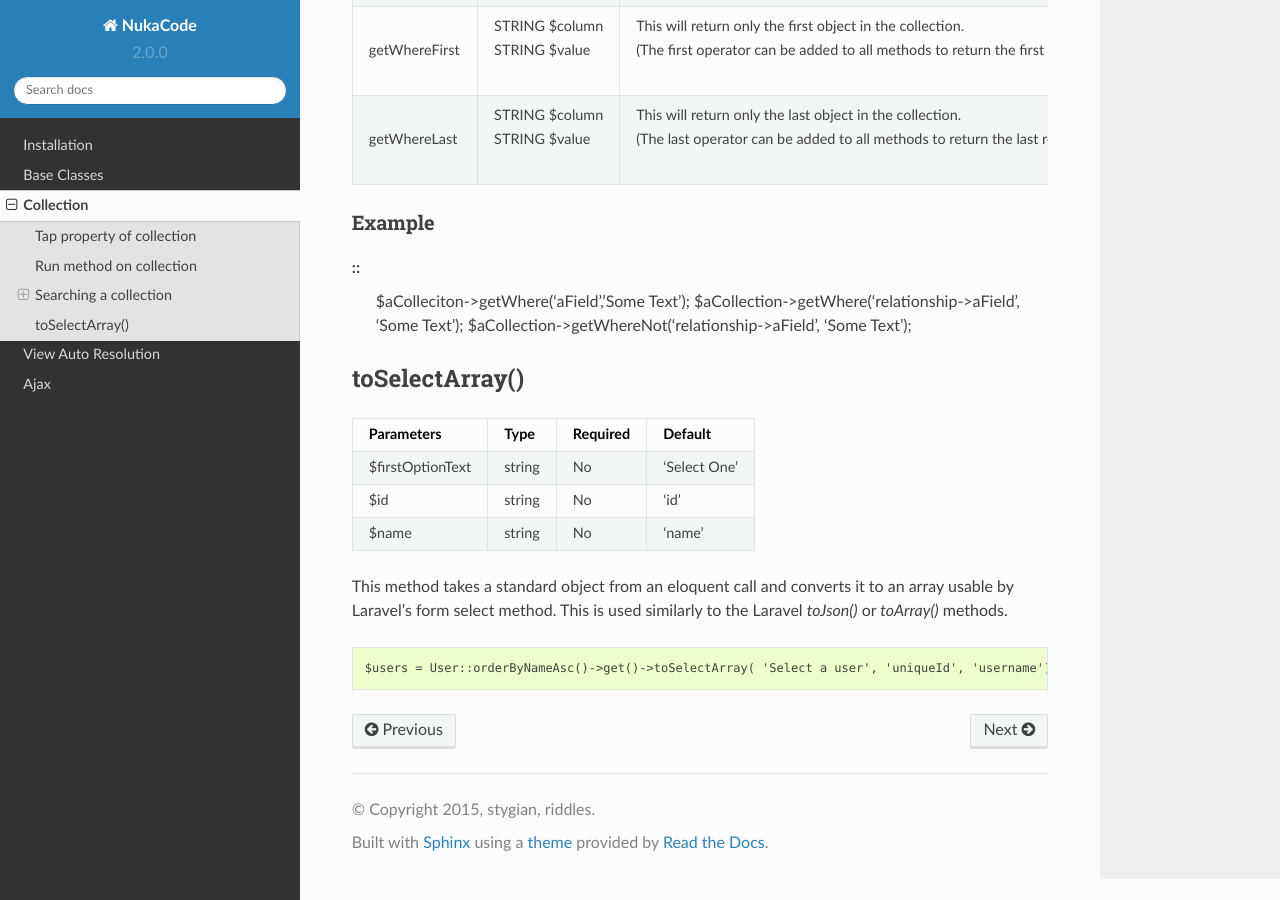
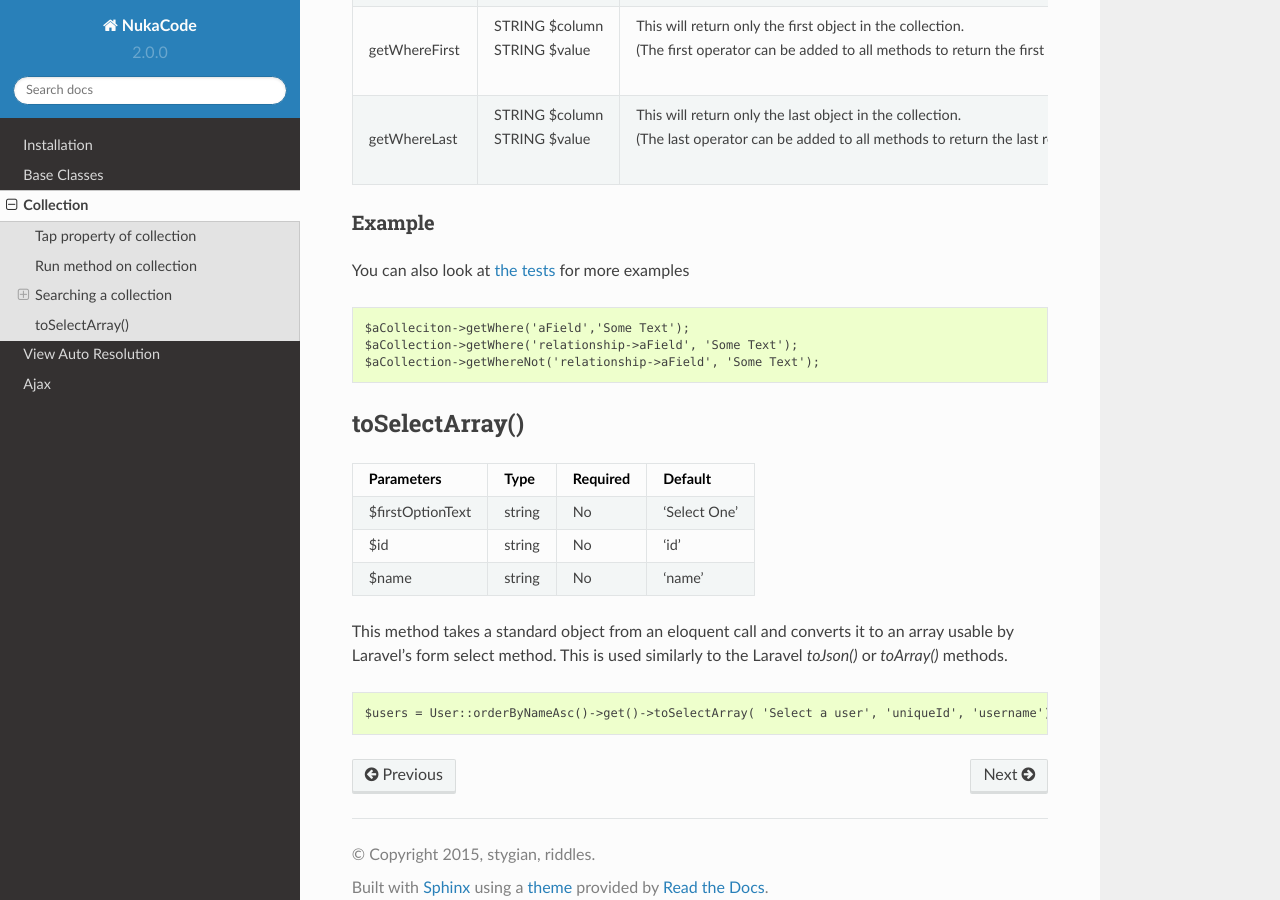
Before and after one commit to NukaCode/core, a Sphinx documentation site: the page built from docs/source/collection.rst, in a window 1280 px wide and 900 px high, scrolled down 1785 px. Built offline with Sphinx 7.4.7 and the Read the Docs theme 2.0.0, drawn with Linux system fonts in a browser that asks for light colours; pages that are not in the unit, such as notebooks, are missing from menus.

Commit message:
Update collection.rst

```diff
--- a/docs/source/collection.rst
+++ b/docs/source/collection.rst
@@ -62,6 +62,7 @@ getWhereLast     | STRING $column          | This will return only the last obje
 
 Example
 ~~~~~~~
+You can also look at `the tests <https://github.com/NukaCode/core/blob/master/tests/spec/NukaCode/Core/Database/CollectionSpec.php>`_ for more examples
 ::
   $aColleciton->getWhere('aField','Some Text');
   $aCollection->getWhere('relationship->aField', 'Some Text');
```
